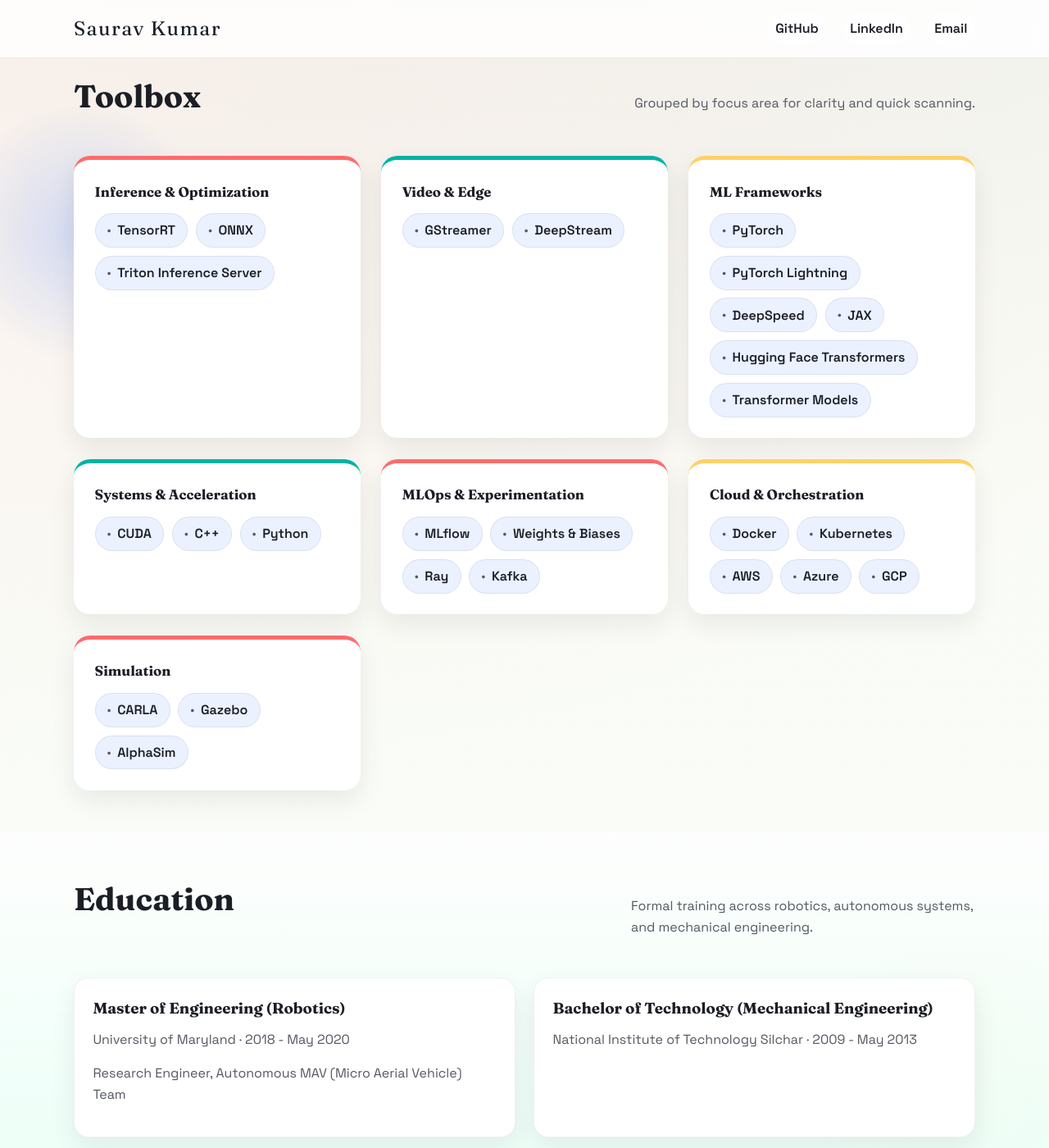
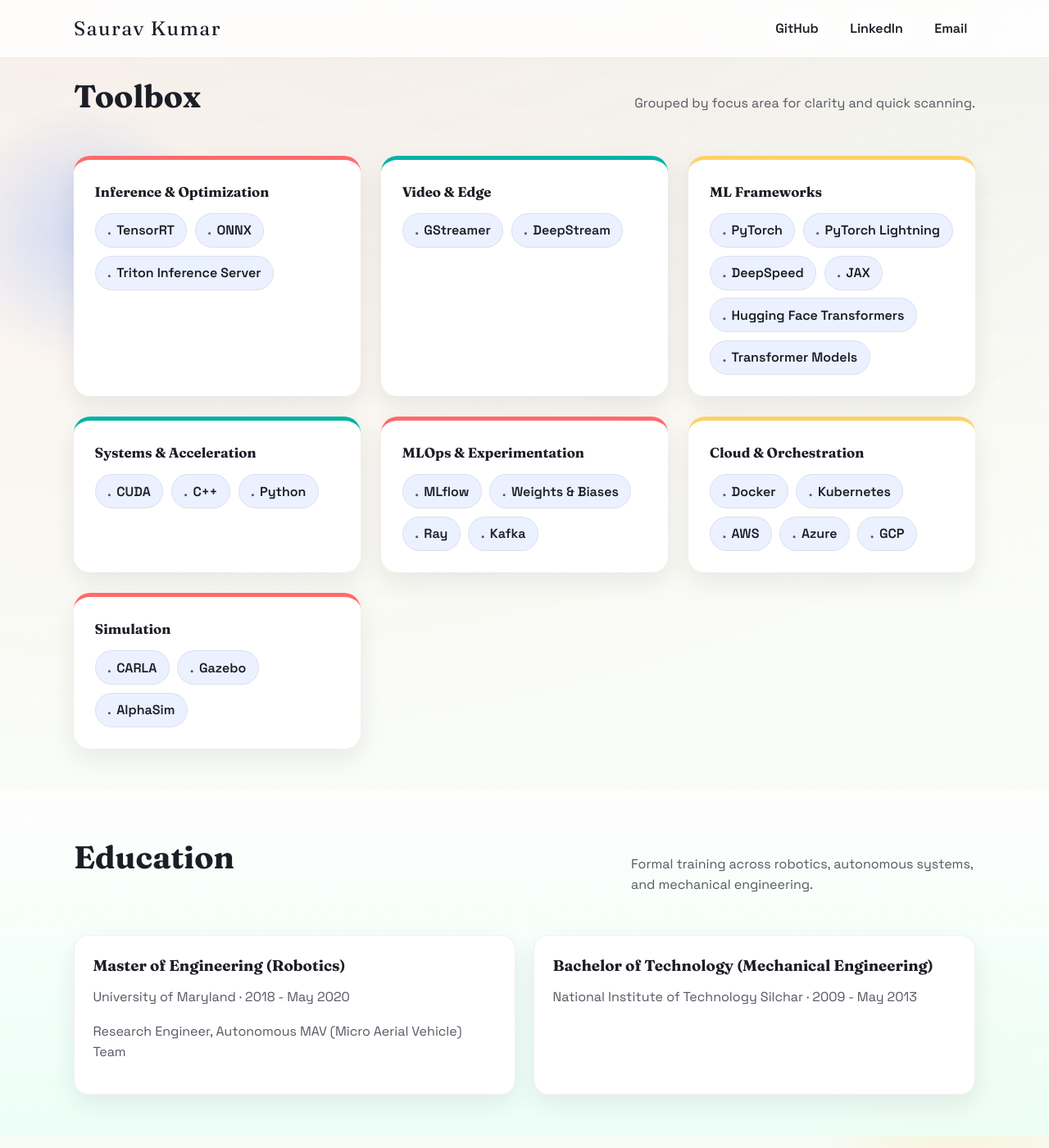
Before and after one commit to sauravkdeo/sauravkdeo.github.io, a Jekyll site: the page built from index.html, in a window 1280 px wide and 1400 px high, scrolled down 2023 px. Shown: the whole window at 82% size. Built offline with Jekyll 4.4.1, drawn with Linux system fonts in a browser that asks for light colours.

Commit message:
Revert "Improve tool pill dot visibility"
This reverts commit 33b503b57ffaa37d2454031213a7227bc3125376.

```diff
--- a/css/main.scss
+++ b/css/main.scss
@@ -539,12 +539,10 @@
 }
 
 .tool-pill::before {
-    content: "·";
-    margin-right: 0.5rem;
+    content: ".";
+    margin-right: 0.4rem;
     color: var(--muted);
     font-weight: 700;
-    font-size: 1.2rem;
-    line-height: 0;
 }
 
 .callout-section {
```
